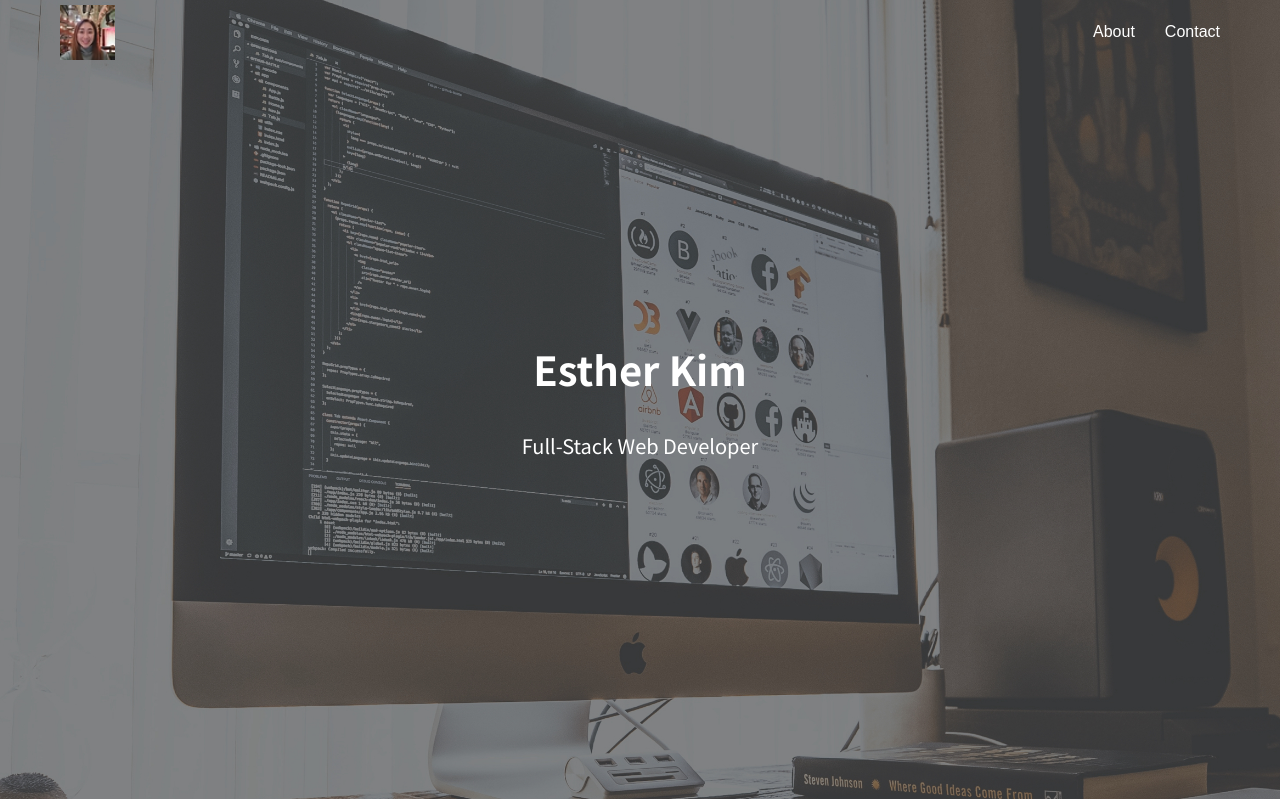
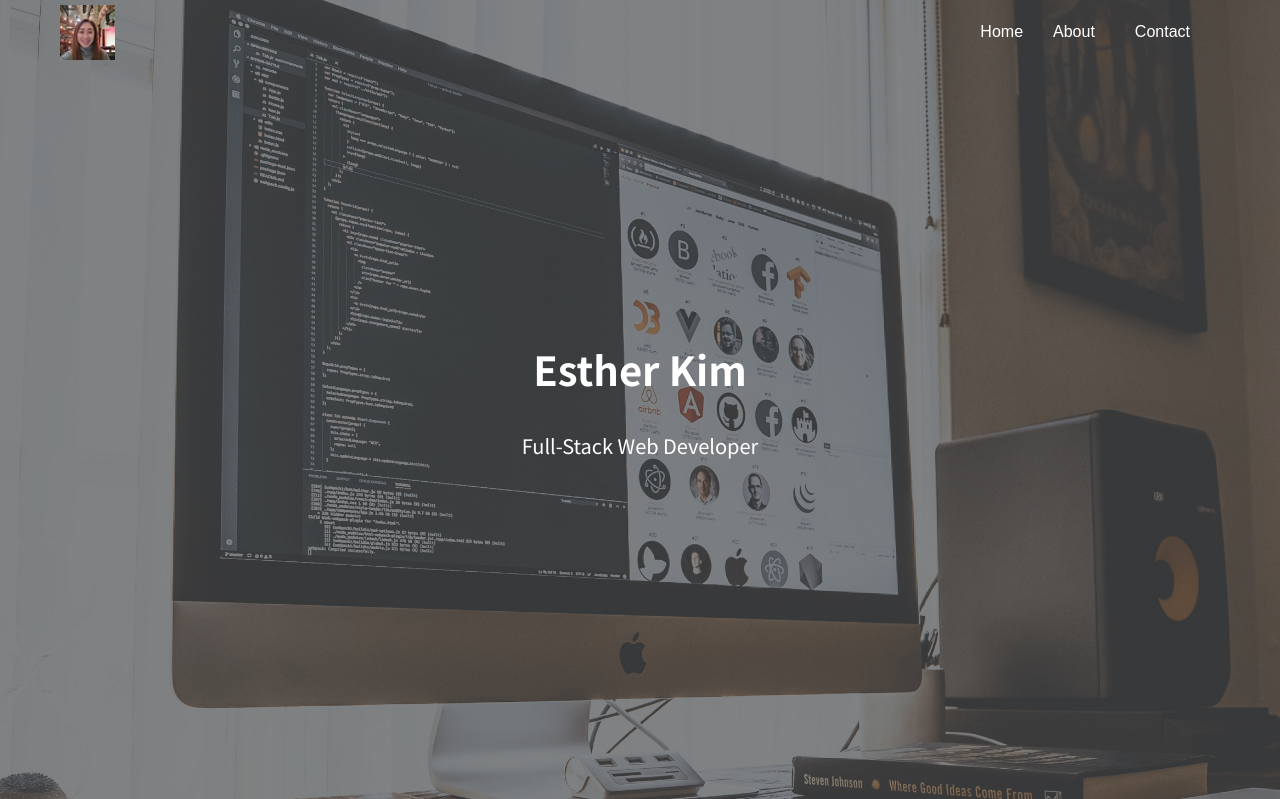
Before and after one commit to estherkimyunjung/estherkimyunjung.github.io, a PHP site: page / in a window 1280 px wide. Shown: the top 799 px of the page. Run offline with PHP 8.4, Linux system fonts and the light colour scheme; some libraries are stand-ins or nearby versions.

Commit message:
add home button

```diff
--- a/css/styles.css
+++ b/css/styles.css
@@ -33,6 +33,7 @@ body {
 
 .navbar .menu-right li {
   float: left;
+  margin-right: 30px;
 }
 
 .navbar .menu-right li button {
@@ -49,7 +50,7 @@ body {
 }
 
 .navbar .menu-right li:last-child {
-  margin-left: 30px;
+  margin-left: 10px;
 }
 
 /* vertical center */
--- a/index.html
+++ b/index.html
@@ -11,6 +11,7 @@
   <div class="navbar">
     <img src="images/profile_img.jpg" width="55" height="auto">
     <ul class="menu-right">
+      <li><button id="home-btn">Home</button>
       <li><button id="about-btn">About</button>
       <li><button id="contact-btn">Contact</button>
     </ul>
--- a/js/script.js
+++ b/js/script.js
@@ -46,7 +46,6 @@ $(window).on('scroll', displayContent);
 
 */
 
-//풀이
 function scrollHandler() {
     if($(window).scrollTop() >= $('.about').position().top) {
         $('.menu-right button').css('color', '#4A4A4A');
@@ -84,5 +83,7 @@ $('.menu-right button').on('click', function() {
         $('html, body').animate({scrollTop: $('.about').offset().top}, 1000);
     } else if (id == "contact-btn") {
         $('html, body').animate({scrollTop: $('.contact').offset().top}, 1000);
+    } else if (id == "home-btn") {
+        $('html, body').animate({scrollTop: $('.header').offset().top}, 1000);
     }
 });
```
